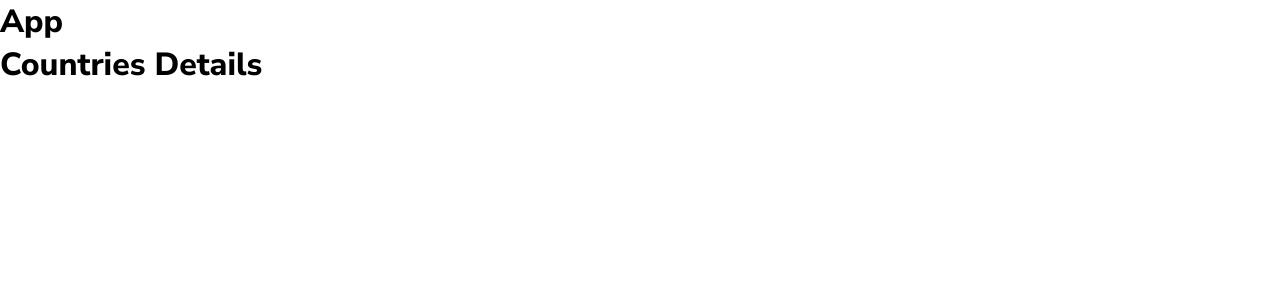
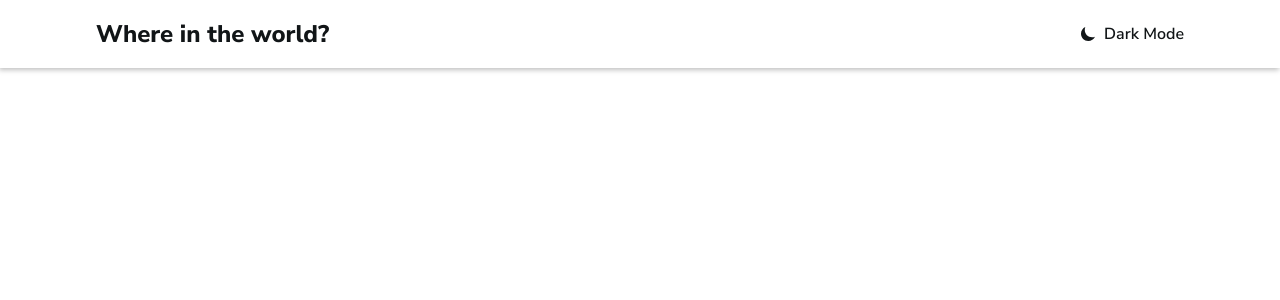
Before and after one commit to godwinopara/countries-info, a React (Create React App) app: page /1 in a window 1280 px wide. Shown: the top 300 px of the page. Built offline with nearby package versions, Linux system fonts and the light colour scheme.

Commit message:
create a component that display all the country information when the user click on the country card

```diff
--- a/package.json
+++ b/package.json
@@ -10,6 +10,7 @@
     "node-sass": "^6.0.1",
     "react": "^17.0.2",
     "react-dom": "^17.0.2",
+    "react-icons": "^4.2.0",
     "react-router-dom": "^5.2.0",
     "react-scripts": "4.0.3",
     "web-vitals": "^1.1.2"
--- a/src/App.js
+++ b/src/App.js
@@ -1,19 +1,25 @@
-import React from "react";
+import React, { useState } from "react";
 import "./App.scss";
 import Home from "./pages/Home";
+import NavBar from "./components/NavBar";
 import CountryDetails from "./pages/CountryDetails";
 import { BrowserRouter as Router, Route, Switch } from "react-router-dom";
 
 function App() {
+	const [backgroundState, setbackgroundState] = useState(false);
+
+	const handleClick = (params) => {
+		setbackgroundState(!backgroundState);
+	};
 	return (
 		<Router>
 			<div>
-				<h1>App</h1>
+				<NavBar dark={backgroundState} onClick={handleClick} />
 				<Switch>
 					<Route exact path="/">
-						<Home />
+						<Home darkMode={backgroundState} />
 					</Route>
-					<Route path="/:name">
+					<Route exact path="/:id">
 						<CountryDetails />
 					</Route>
 				</Switch>
--- a/src/App.scss
+++ b/src/App.scss
@@ -1,3 +1,5 @@
 @import "./partials/default";
 @import "./partials/variables";
 @import "./partials/homeStyles";
+@import "./partials/navStyles";
+@import "./partials/countryDetails";
--- a/src/components/DisplayCountry.js
+++ b/src/components/DisplayCountry.js
@@ -1,13 +1,15 @@
 import React from "react";
+import { Link } from "react-router-dom";
 
 function DisplayCountry({ country }) {
 	return (
-		<div className="country-info-wrapper">
-			<div className="country-info">
+		<div className="country-info-wrapper ">
+			<Link to={`${country.alpha2Code}`}>
 				<div
 					className="country-img"
 					style={{ backgroundImage: `url(${country.flag})` }}
 				></div>
+				<div className="country-info">
 					<h2>{country.name}</h2>
 					<ul>
 						<li>
@@ -23,6 +25,7 @@ function DisplayCountry({ country }) {
 						</li>
 					</ul>
 				</div>
+			</Link>
 		</div>
 	);
 }
--- /dev/null
+++ b/src/components/NavBar.js
@@ -0,0 +1,20 @@
+import React from "react";
+import { IoMoonOutline, IoMoonSharp } from "react-icons/io5";
+
+function NavBar({ dark, onClick }) {
+	return (
+		<header className={`nav-wrapper ${dark ? "header-dark" : ""}`}>
+			<ul className="nav-elements container">
+				<ul>
+					<li className="nav-heading">Where in the world?</li>
+				</ul>
+				<ul className="background-mode-icon" onClick={onClick}>
+					{dark ? <IoMoonOutline /> : <IoMoonSharp />}
+					<li>{dark ? "Light Mode" : "Dark Mode"}</li>
+				</ul>
+			</ul>
+		</header>
+	);
+}
+
+export default NavBar;
--- a/src/pages/CountryDetails.js
+++ b/src/pages/CountryDetails.js
@@ -1,7 +1,10 @@
+import { useParams } from "react-router-dom";
+
 function CountryDetails() {
+	// const { id } = useParams();
 	return (
 		<div>
-			<h1>Countries Details</h1>
+			<h1>Countries Details -</h1>
 		</div>
 	);
 }
--- a/src/pages/Home.js
+++ b/src/pages/Home.js
@@ -2,13 +2,11 @@ import React, { useState, useEffect } from "react";
 import useFetch from "../components/useFetch";
 import DisplayCountry from "../components/DisplayCountry";
 
-function Home() {
+function Home({ darkMode }) {
 	const { allCountriesData, isPending } = useFetch();
-	console.log(allCountriesData);
 
 	return (
-		<div className="home-container">
-			<h1>Home</h1>
+		<div className={`home-container ${darkMode ? "dark-mode" : ""}`}>
 			<div className="countries-container container">
 				{!isPending &&
 					allCountriesData.map((country, index) => (
--- a/src/partials/_default.scss
+++ b/src/partials/_default.scss
@@ -1,4 +1,5 @@
 @import url("https://fonts.googleapis.com/css2?family=Nunito+Sans:wght@300;600;800&display=swap");
+@import "./variables";
 *,
 *::before,
 *::after {
@@ -9,6 +10,8 @@
 
 body {
 	font-family: "Nunito Sans", sans-serif;
+	line-height: 1.5;
+	color: $light-mode-text-color;
 }
 
 .container {
--- a/src/partials/_homeStyles.scss
+++ b/src/partials/_homeStyles.scss
@@ -1,8 +1,16 @@
+@use "./variables";
+
 .home-container {
-	padding: 3rem 0;
+	background-color: $light-mode-background-color;
+	padding: 10rem 0 3rem 0;
 }
-.dark {
-	background: blue;
+.dark-mode {
+	background: $dark-mode-background-color;
+	.country-info-wrapper {
+		box-shadow: none;
+		background: $dark-mode-content-color;
+		color: $dark-mode-text-color;
+	}
 }
 .countries-container {
 	display: grid;
@@ -10,16 +18,31 @@
 }
 
 .country-info-wrapper {
-	border: 1px solid black;
+	background: $dark-mode-text-color;
+	border-radius: 5px;
+	-webkit-box-shadow: -1px 2px 5px 0px rgba(191, 191, 191, 1);
+	-moz-box-shadow: -1px 2px 5px 0px rgba(191, 191, 191, 1);
+	box-shadow: -1px 2px 5px 0px rgba(191, 191, 191, 1);
+
+	a {
+		text-decoration: none;
+		color: inherit;
+	}
 	.country-img {
 		height: 220px;
 		background-position: center;
 		background-size: cover;
 		background-repeat: no-repeat;
+		border-top-left-radius: 5px;
+		border-top-right-radius: 5px;
 	}
 	.country-info {
+		padding: 0 1rem 2.5rem;
+		h2 {
+			margin: 1rem 0;
+		}
 		ul {
-			padding: 2rem;
+			list-style: none;
 		}
 	}
 }
@@ -30,6 +53,11 @@
 	}
 
 	.country-info-wrapper {
+		.country-info {
+			h2 {
+				font-size: 1.1rem;
+			}
+		}
 		.country-img {
 			height: 150px;
 		}
--- /dev/null
+++ b/src/partials/_navStyles.scss
@@ -0,0 +1,44 @@
+@use "./default";
+.nav-wrapper {
+	position: fixed;
+	width: 100%;
+	top: 0;
+	background: $dark-mode-text-color;
+	-webkit-box-shadow: -1px 2px 5px 0px rgba(191, 191, 191, 1);
+	-moz-box-shadow: -1px 2px 5px 0px rgba(191, 191, 191, 1);
+	box-shadow: -1px 2px 5px 0px rgba(191, 191, 191, 1);
+}
+.header-dark {
+	background: $dark-mode-content-color;
+	box-shadow: none;
+	color: $dark-mode-text-color;
+}
+.nav-elements {
+	display: flex;
+	justify-content: space-between;
+	align-items: center;
+	list-style: none;
+	padding: 1rem 0;
+
+	ul {
+		list-style: none;
+	}
+
+	.background-mode-icon {
+		@include centerFlex;
+		cursor: pointer;
+
+		li {
+			margin-left: 0.5rem;
+		}
+	}
+
+	.nav-heading {
+		font-size: 1.5rem;
+		@include text-bold;
+	}
+
+	li:nth-child(2) {
+		@include semi-bold;
+	}
+}
--- a/src/partials/_variables.scss
+++ b/src/partials/_variables.scss
@@ -18,3 +18,9 @@ $light-mode-text-color: hsl(200, 15%, 8%);
 @mixin normal {
 	font-weight: 300;
 }
+
+@mixin centerFlex {
+	display: flex;
+	align-items: center;
+	justify-content: center;
+}
```
Also changed, not shown: src/partials/_countryDetails.scss (added), 1 other file (tests, documents, lock files or other folders). Lines whose indentation alone changed are shown as unchanged.
